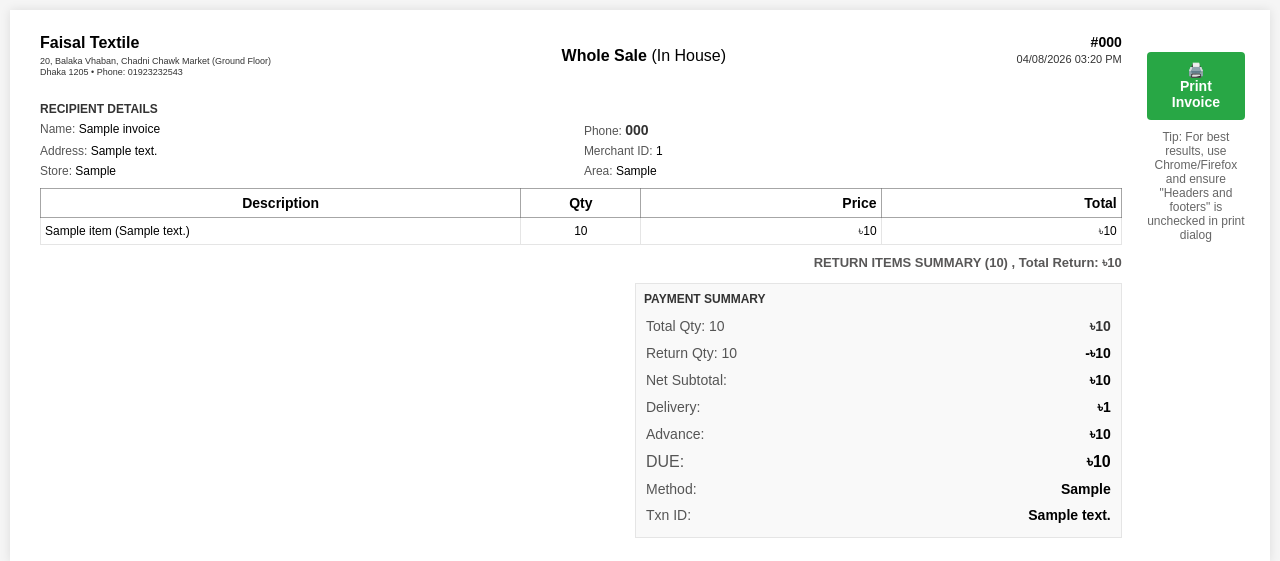
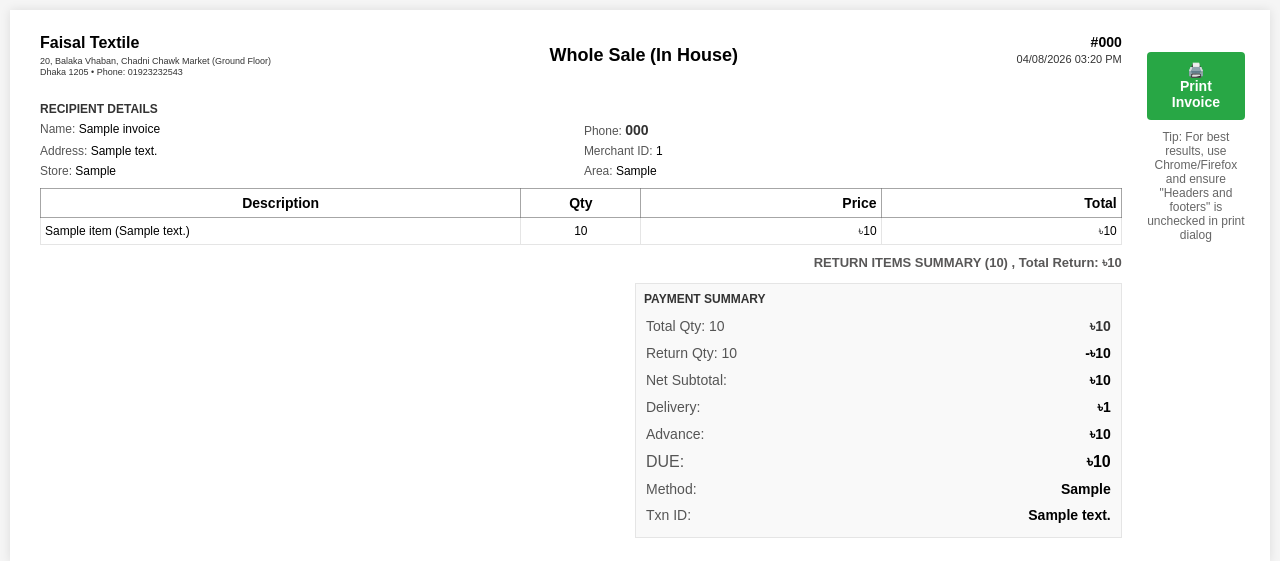
Before and after one commit to tjfahim/custom_pos_taxtile, a Laravel app: page /admin/invoices/1/print in a window 1280 px wide. Shown: the top 561 px of the page. Run offline with Laravel 10, Linux system fonts and the light colour scheme; a user stored in the database is signed in; data comes from the database, SQL or seed files in the repository; tables that the repository leaves empty hold one stand-in row (values such as "Sample post"); parts of the project's set-up code (start-up, migrations or seed data) failed here and were passed over.

Commit message:
updated invoice and fraud check

```diff
--- a/app/Http/Controllers/InvoiceController.php
+++ b/app/Http/Controllers/InvoiceController.php
@@ -1200,7 +1200,7 @@ public function checkPhoneLastDays($phone)
             return response()->json(['error' => 'Invalid phone number'], 400);
         }
 
-        $days = request()->get('days', 3);
+        $days = request()->get('days', 4);
 
         // Get today's date
         $today = now()->format('Y-m-d');
--- a/resources/views/invoices/print-multiple.blade.php
+++ b/resources/views/invoices/print-multiple.blade.php
@@ -134,7 +134,7 @@
                 </div>
                 <div class="invoice-info">
                     <div class="invoice-no">#{{ $invoice->invoice_number }}</div>
-                    <div class="invoice-date">{{ now()->format('d/m/Y h:i A') }}</div>
+        <div class="invoice-date">{{ $invoice->status == 'pending' ? $invoice->created_at->format('d/m/Y h:i A') : now()->format('d/m/Y h:i A') }}</div>
                 </div>
             </div>
 
--- a/resources/views/invoices/print.blade.php
+++ b/resources/views/invoices/print.blade.php
@@ -268,17 +268,17 @@
     <div style="flex: 1; text-align: center; display: flex; align-items: center; justify-content: center;">
         <div class="sale-type" style="font-size: 16px; font-weight: 500; color: #000000;">
             @if($invoice->is_wholesale)
-                <span style="font-weight: bold; color: #000000;">Whole Sale</span>
+                <span style="font-weight: 700; font-size:18px; color: #000000;">Whole Sale</span>
                 @if($invoice->is_inhouse_sale)
-                    <span style="color: #000000;"> (In House)</span>
+                    <span style="font-weight: 700; font-size:18px; color: #000000;"> (In House)</span>
                 @else
-                    <span style="color: #000000;"> ({{ $invoice->courier_name ?? 'Pathao' }})</span>
+                    <span style="font-weight: 700; font-size:18px; color: #000000;"> ({{ $invoice->courier_name ?? 'Pathao' }})</span>
                 @endif
             @else
                 @if($invoice->is_inhouse_sale)
-                    <span style="font-weight: bold; color: #000000;">In House</span>
+                    <span style="font-weight: 700; font-size:18px; color: #000000;">In House</span>
                 @else
-                    <span style="color: #000000;">{{ $invoice->courier_name ?? 'Pathao' }}</span>
+                    <span style="font-weight: 700; font-size:18px; color: #000000;">{{ $invoice->courier_name ?? 'Pathao' }}</span>
                 @endif
             @endif
         </div>
@@ -286,7 +286,7 @@
 
     <div class="invoice-info" style="flex: 0 0 auto; text-align: right;">
         <div class="invoice-no">#{{ $invoice->invoice_number }}</div>
-        <div class="invoice-date">{{ now()->format('d/m/Y h:i A') }}</div>
+        <div class="invoice-date">{{ $invoice->status == 'pending' ? $invoice->created_at->format('d/m/Y h:i A') : now()->format('d/m/Y h:i A') }}</div>
     </div>
 </div>
 
```
Also changed, not shown: public/js/fraud-check.js (+5 -2 lines).
